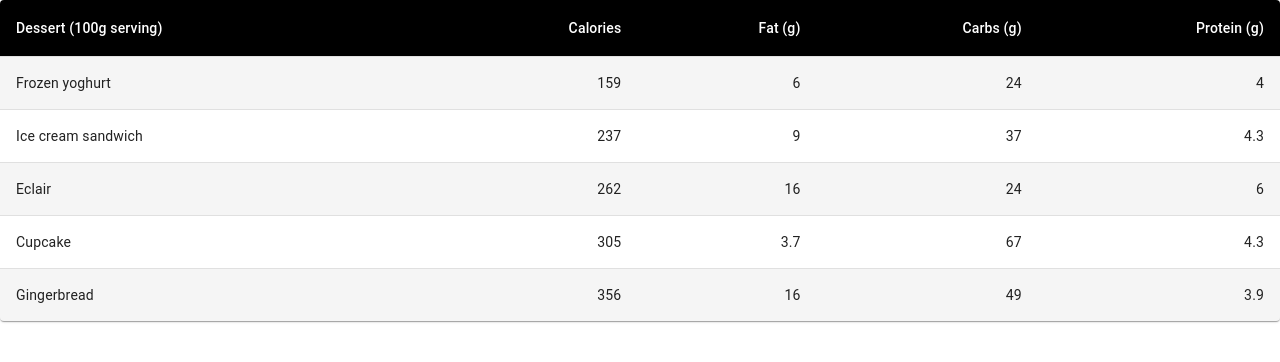
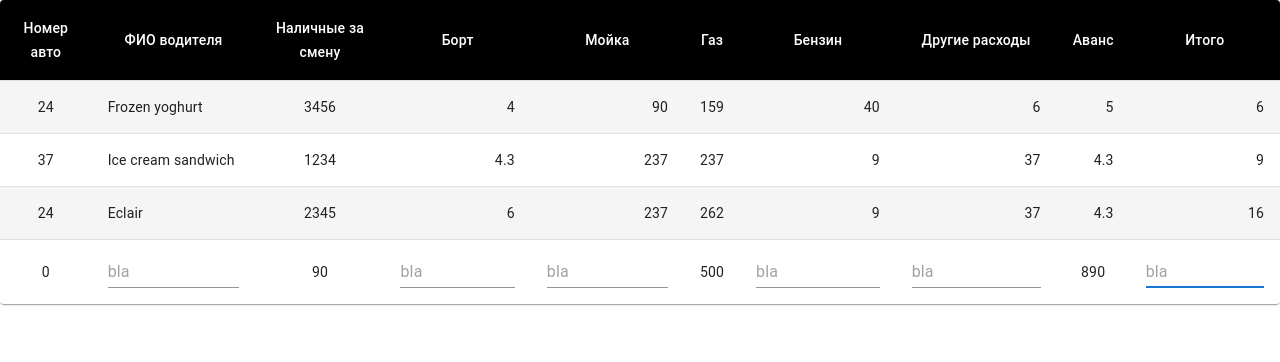
Before and after one commit to nastyasap/dms_work, a React (Create React App) app: page / in a window 1280 px wide. Shown: the top 362 px of the page. Built offline with nearby package versions, Linux system fonts and the light colour scheme.

Commit message:
table added

```diff
--- a/package.json
+++ b/package.json
@@ -6,6 +6,7 @@
     "@emotion/react": "^11.10.4",
     "@emotion/styled": "^11.10.4",
     "@mui/material": "^5.10.5",
+    "@reduxjs/toolkit": "^1.8.5",
     "@testing-library/jest-dom": "^5.14.1",
     "@testing-library/react": "^13.0.0",
     "@testing-library/user-event": "^13.2.1",
--- a/src/App/App.tsx
+++ b/src/App/App.tsx
@@ -1,11 +1,11 @@
 import React from 'react';
 import './App.css';
-import {DayleTable} from '../components/Table/DayleTable';
+import {DailyTable} from '../components/Table/DailyTable';
 
 export const App = () => {
     return (
         <div className="App">
-            <DayleTable/>
+            <DailyTable/>
         </div>
     );
 }
--- /dev/null
+++ b/src/bll/dailyTable-reducer.ts
@@ -0,0 +1,3 @@
+import {createSlice} from '@reduxjs/toolkit';
+
+const slice = createSlice()
--- /dev/null
+++ b/src/common/EditableSpan/EditableSpan.tsx
@@ -0,0 +1,32 @@
+import {ChangeEvent, useState} from 'react';
+import {TextField} from '@mui/material';
+
+type EditableSpanType = {
+    value: string
+    // editMode: boolean
+    onChange: (value: string) => void
+}
+
+export const EditableSpan = ({value, onChange}: EditableSpanType) => {
+    const [title, setTitle] = useState(value)
+    const [editMode, setEditMode] = useState(false)
+
+
+    const changeTitle = (e: ChangeEvent<HTMLInputElement | HTMLTextAreaElement>) => {
+        setTitle(e.currentTarget.value)
+    }
+
+    const activateEditMode = () => {
+        setEditMode(true)
+        setTitle(value)
+    }
+
+    const activateViewMode = () => {
+        setEditMode(false)
+        onChange(title)
+    }
+
+    return !value || editMode
+        ? <TextField value={title} onChange={changeTitle} placeholder={'bla'} onBlur={activateViewMode} autoFocus variant="standard"/>
+        : <span onDoubleClick={activateEditMode}>{value}</span>
+}
--- /dev/null
+++ b/src/components/Table/DailyTable.tsx
@@ -0,0 +1,89 @@
+import * as React from 'react';
+import {styled} from '@mui/material/styles';
+import Table from '@mui/material/Table';
+import TableBody from '@mui/material/TableBody';
+import TableCell, {tableCellClasses} from '@mui/material/TableCell';
+import TableContainer from '@mui/material/TableContainer';
+import TableHead from '@mui/material/TableHead';
+import TableRow from '@mui/material/TableRow';
+import Paper from '@mui/material/Paper';
+import {EditableSpan} from '../../common/EditableSpan/EditableSpan';
+import {EditableTableRow} from './TableRow/TableRow';
+
+function createData(
+    name: string,
+    cash: number,
+    gas: number,
+    total: number,
+    autoNumber?: number,
+    bort?: number,
+    washing?: number,
+    fuel?: number,
+    spendings?: number,
+    avans?: number,
+) {
+    return {autoNumber, name, cash, bort, washing, gas, fuel, spendings, avans, total};
+}
+
+export const StyledTableCell = styled(TableCell)(({theme}) => ({
+    [`&.${tableCellClasses.head}`]: {
+        backgroundColor: theme.palette.common.black,
+        color: theme.palette.common.white,
+    },
+    [`&.${tableCellClasses.body}`]: {
+        fontSize: 14,
+    },
+}));
+
+export const StyledTableRow = styled(TableRow)(({theme}) => ({
+    '&:nth-of-type(odd)': {
+        backgroundColor: theme.palette.action.hover,
+    },
+    // hide last border
+    '&:last-child td, &:last-child th': {
+        border: 0,
+    },
+}));
+
+const rows = [
+    createData('Frozen yoghurt', 3456, 159, 6.0, 24, 4.0, 90, 40, 6, 5),
+    createData('Ice cream sandwich', 1234, 237, 9.0, 37, 4.3, 237, 9.0, 37, 4.3),
+    createData('Eclair', 2345, 262, 16.0, 24, 6.0, 237, 9.0, 37, 4.3),
+];
+
+const tableCell = ['Номер авто', 'ФИО водителя', 'Наличные за смену', 'Борт', 'Мойка', 'Газ', 'Бензин', 'Другие расходы', 'Аванс', 'Итого']
+
+export const DailyTable = () => {
+    return (
+        <TableContainer component={Paper}>
+            <Table sx={{minWidth: 700}} aria-label="customized table">
+                <TableHead>
+                    <TableRow>
+                        {tableCell.map((cell, index) => (
+                            <StyledTableCell align="center" key={index}>{cell}</StyledTableCell>
+                        ))}
+                    </TableRow>
+                </TableHead>
+                <TableBody>
+                    {rows.map((row) => (
+                        <StyledTableRow key={row.name}>
+                            <StyledTableCell align="center">{row.autoNumber}</StyledTableCell>
+                            <StyledTableCell component="th" scope="row">
+                                {row.name}
+                            </StyledTableCell>
+                            <StyledTableCell align="center">{row.cash}</StyledTableCell>
+                            <StyledTableCell align="right">{row.bort}</StyledTableCell>
+                            <StyledTableCell align="right">{row.washing}</StyledTableCell>
+                            <StyledTableCell align="right">{row.gas}</StyledTableCell>
+                            <StyledTableCell align="right">{row.fuel}</StyledTableCell>
+                            <StyledTableCell align="right">{row.spendings}</StyledTableCell>
+                            <StyledTableCell align="right">{row.avans}</StyledTableCell>
+                            <StyledTableCell align="right">{row.total}</StyledTableCell>
+                        </StyledTableRow>
+                    ))}
+                    <EditableTableRow/>
+                </TableBody>
+            </Table>
+        </TableContainer>
+    );
+}
--- a/src/components/Table/DayleTable.tsx
+++ /dev/null
@@ -1,78 +0,0 @@
-import * as React from 'react';
-import { styled } from '@mui/material/styles';
-import Table from '@mui/material/Table';
-import TableBody from '@mui/material/TableBody';
-import TableCell, { tableCellClasses } from '@mui/material/TableCell';
-import TableContainer from '@mui/material/TableContainer';
-import TableHead from '@mui/material/TableHead';
-import TableRow from '@mui/material/TableRow';
-import Paper from '@mui/material/Paper';
-
-const StyledTableCell = styled(TableCell)(({ theme }) => ({
-    [`&.${tableCellClasses.head}`]: {
-        backgroundColor: theme.palette.common.black,
-        color: theme.palette.common.white,
-    },
-    [`&.${tableCellClasses.body}`]: {
-        fontSize: 14,
-    },
-}));
-
-const StyledTableRow = styled(TableRow)(({ theme }) => ({
-    '&:nth-of-type(odd)': {
-        backgroundColor: theme.palette.action.hover,
-    },
-    // hide last border
-    '&:last-child td, &:last-child th': {
-        border: 0,
-    },
-}));
-
-function createData(
-    name: string,
-    calories: number,
-    fat: number,
-    carbs: number,
-    protein: number,
-) {
-    return { name, calories, fat, carbs, protein };
-}
-
-const rows = [
-    createData('Frozen yoghurt', 159, 6.0, 24, 4.0),
-    createData('Ice cream sandwich', 237, 9.0, 37, 4.3),
-    createData('Eclair', 262, 16.0, 24, 6.0),
-    createData('Cupcake', 305, 3.7, 67, 4.3),
-    createData('Gingerbread', 356, 16.0, 49, 3.9),
-];
-
-export const DayleTable =() => {
-    return (
-        <TableContainer component={Paper}>
-            <Table sx={{ minWidth: 700 }} aria-label="customized table">
-                <TableHead>
-                    <TableRow>
-                        <StyledTableCell>Dessert (100g serving)</StyledTableCell>
-                        <StyledTableCell align="right">Calories</StyledTableCell>
-                        <StyledTableCell align="right">Fat&nbsp;(g)</StyledTableCell>
-                        <StyledTableCell align="right">Carbs&nbsp;(g)</StyledTableCell>
-                        <StyledTableCell align="right">Protein&nbsp;(g)</StyledTableCell>
-                    </TableRow>
-                </TableHead>
-                <TableBody>
-                    {rows.map((row) => (
-                        <StyledTableRow key={row.name}>
-                            <StyledTableCell component="th" scope="row">
-                                {row.name}
-                            </StyledTableCell>
-                            <StyledTableCell align="right">{row.calories}</StyledTableCell>
-                            <StyledTableCell align="right">{row.fat}</StyledTableCell>
-                            <StyledTableCell align="right">{row.carbs}</StyledTableCell>
-                            <StyledTableCell align="right">{row.protein}</StyledTableCell>
-                        </StyledTableRow>
-                    ))}
-                </TableBody>
-            </Table>
-        </TableContainer>
-    );
-}
--- /dev/null
+++ b/src/components/Table/TableRow/TableRow.tsx
@@ -0,0 +1,23 @@
+import {EditableSpan} from '../../../common/EditableSpan/EditableSpan';
+import * as React from 'react';
+import {StyledTableCell, StyledTableRow} from '../DailyTable';
+import {useState} from 'react';
+import {TextField} from '@mui/material';
+
+export const EditableTableRow = () => {
+
+
+    return <StyledTableRow>
+        <StyledTableCell align={'center'}><EditableSpan value={'0'} onChange={()=>{}}/></StyledTableCell>
+        <StyledTableCell align={'center'}><EditableSpan value={''} onChange={()=>{}}/></StyledTableCell>
+        <StyledTableCell align={'center'}><EditableSpan value={'90'} onChange={()=>{}}/></StyledTableCell>
+        <StyledTableCell align={'center'}><EditableSpan value={''} onChange={()=>{}}/></StyledTableCell>
+        <StyledTableCell align={'center'}><EditableSpan value={''} onChange={()=>{}}/></StyledTableCell>
+        <StyledTableCell align={'center'}><EditableSpan value={'500'} onChange={()=>{}}/></StyledTableCell>
+        <StyledTableCell align={'center'}><EditableSpan value={''} onChange={()=>{}}/></StyledTableCell>
+        <StyledTableCell align={'center'}><EditableSpan value={''} onChange={()=>{}}/></StyledTableCell>
+        <StyledTableCell align={'center'}><EditableSpan value={'890'} onChange={()=>{}}/></StyledTableCell>
+        <StyledTableCell align={'center'}><EditableSpan value={''} onChange={()=>{}}/></StyledTableCell>
+        {/*<StyledTableCell onDoubleClick={activateEditMode} onBlur={activateViewMode}><EditableSpan value={''} editMode={editMode} onChange={()=>{}}/></StyledTableCell>*/}
+    </StyledTableRow>
+}
```
Also changed, not shown: 1 other file (tests, documents, lock files or other folders).
